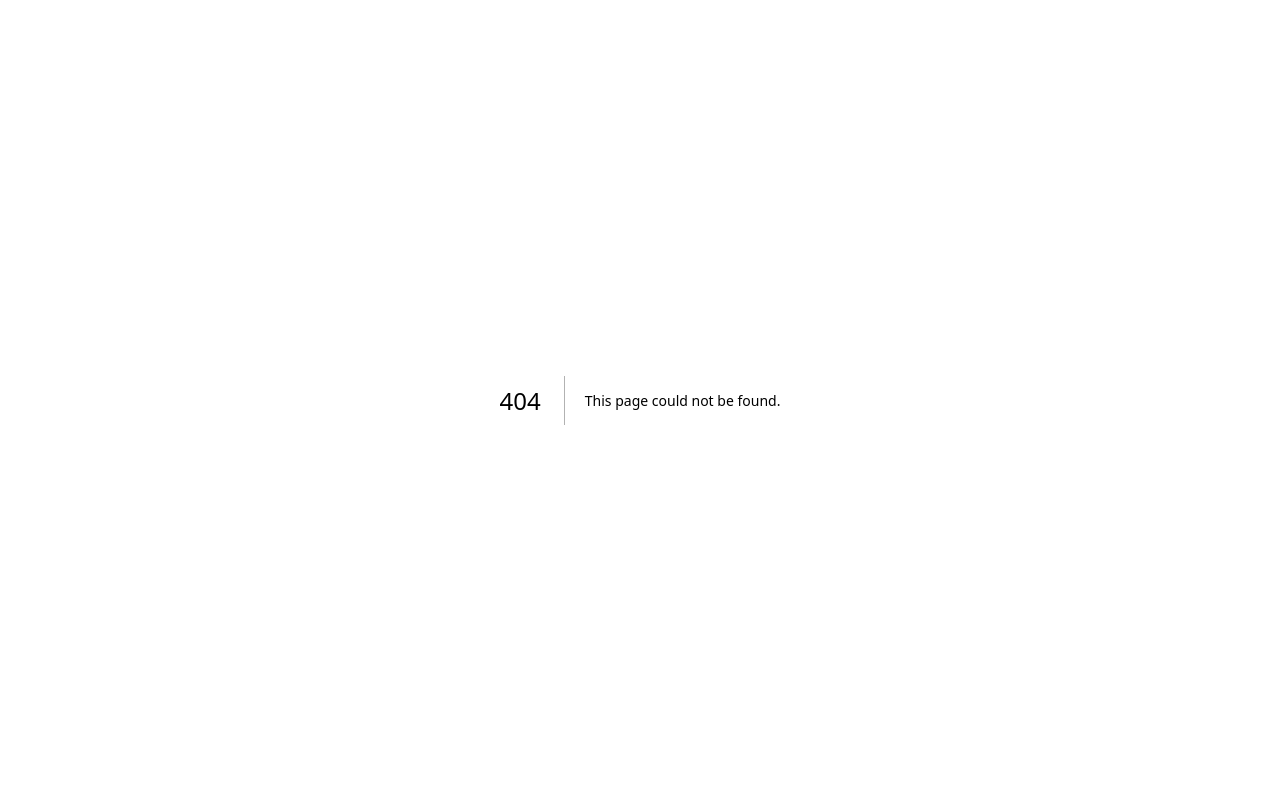
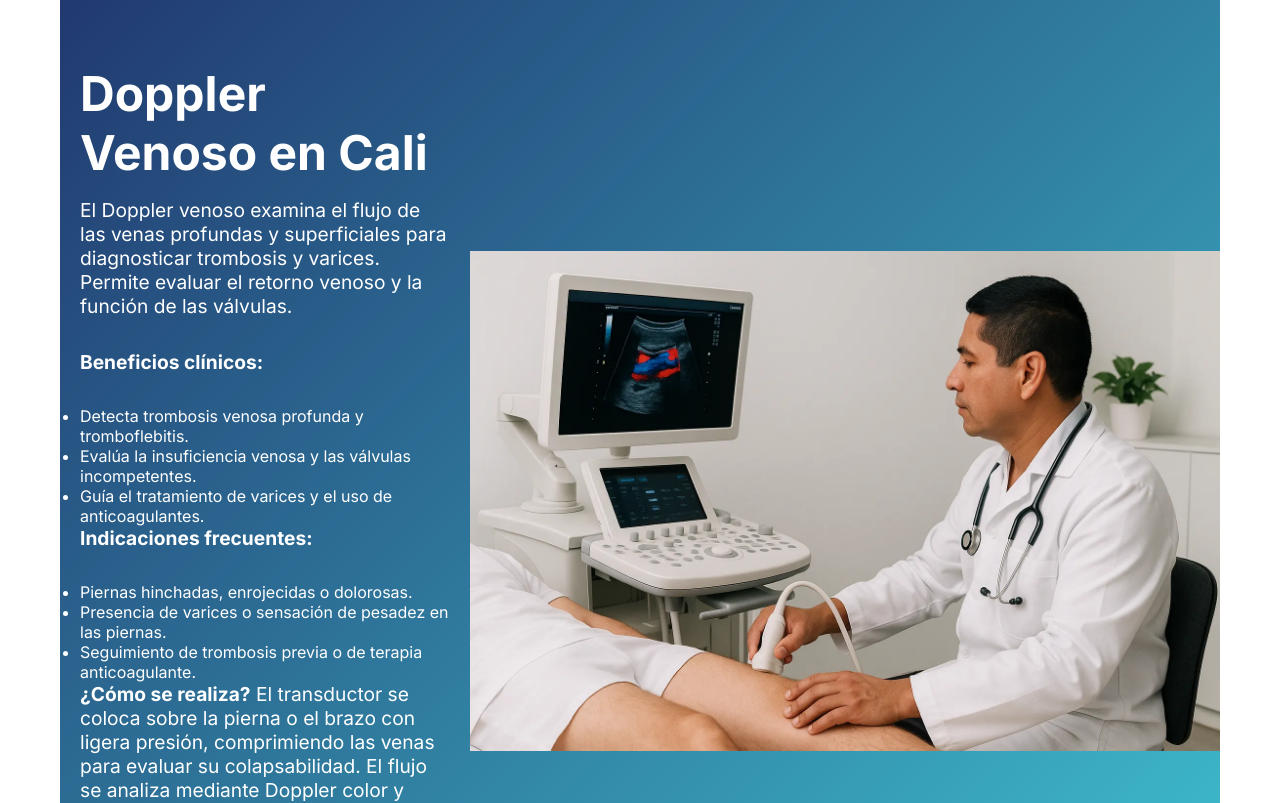
Before and after one commit to gstvgrc/verasalud-website, a Next.js app: page /servicios/ecografias/doppler/venoso in a window 1280 px wide. Before the commit this address had no page. Shown: the top 803 px of the page. Built offline with nearby package versions, Linux system fonts and the light colour scheme.

Commit message:
feat: add doppler venoso page

```diff
--- /dev/null
+++ b/app/servicios/ecografias/doppler/venoso/page.js
@@ -0,0 +1,79 @@
+import Image from 'next/image'
+import ContactForm from '../../../../components/ContactForm'
+import styles from '../../../../Home.module.css'
+import Link from 'next/link'
+
+export const metadata = {
+  title: 'Doppler Venoso en Cali | VeraSalud',
+  description: 'Ecografía Doppler de venas para detectar trombosis y evaluar insuficiencia venosa.',
+  keywords: ['doppler venoso cali', 'ecografia doppler venas', 'ultrasonido venoso'],
+  alternates: { canonical: 'https://verasalud.com/servicios/ecografias/doppler/venoso' },
+  openGraph: {
+    title: 'Doppler Venoso en Cali | VeraSalud',
+    description: 'Ecografía Doppler de venas para detectar trombosis y evaluar insuficiencia venosa.',
+    url: 'https://verasalud.com/servicios/ecografias/doppler/venoso',
+    images: [
+      { url: '/ecografia-doppler-venoso-verasalud-cali.webp', width: 1200, height: 630, alt: 'Doppler venoso en VeraSalud' }
+    ],
+    locale: 'es_CO',
+    type: 'article'
+  },
+  twitter: {
+    card: 'summary_large_image',
+    title: 'Doppler Venoso en Cali | VeraSalud',
+    description: 'Ecografía Doppler de venas para detectar trombosis y evaluar insuficiencia venosa.'
+  }
+}
+
+export default function Page() {
+  const jsonLd = {
+    '@context': 'https://schema.org',
+    '@type': 'MedicalProcedure',
+    name: 'Doppler Venoso en Cali',
+    description: 'Ecografía Doppler de venas para detectar trombosis y evaluar insuficiencia venosa.',
+    url: 'https://verasalud.com/servicios/ecografias/doppler/venoso',
+    image: 'https://verasalud.com/ecografia-doppler-venoso-verasalud-cali.webp'
+  }
+
+  return (
+    <main className={`${styles.container} dark-fix`}>
+      <script type="application/ld+json" dangerouslySetInnerHTML={{ __html: JSON.stringify(jsonLd) }} />
+      <section className={styles.hero}>
+        <div className={styles.heroContent}>
+          <h1>Doppler Venoso en Cali</h1>
+          <p>El Doppler venoso examina el flujo de las venas profundas y superficiales para diagnosticar trombosis y varices. Permite evaluar el retorno venoso y la función de las válvulas.</p>
+          <p><strong>Beneficios clínicos:</strong></p>
+          <ul>
+                <li>Detecta trombosis venosa profunda y tromboflebitis.</li>
+                <li>Evalúa la insuficiencia venosa y las válvulas incompetentes.</li>
+                <li>Guía el tratamiento de varices y el uso de anticoagulantes.</li>
+          </ul>
+          <p><strong>Indicaciones frecuentes:</strong></p>
+          <ul>
+                <li>Piernas hinchadas, enrojecidas o dolorosas.</li>
+                <li>Presencia de varices o sensación de pesadez en las piernas.</li>
+                <li>Seguimiento de trombosis previa o de terapia anticoagulante.</li>
+          </ul>
+          <p><strong>¿Cómo se realiza?</strong> El transductor se coloca sobre la pierna o el brazo con ligera presión, comprimiendo las venas para evaluar su colapsabilidad. El flujo se analiza mediante Doppler color y espectral.</p>
+          <p><strong>Agenda tu cita hoy mismo en Cali con nuestro equipo médico.</strong></p>
+        </div>
+        <Image
+          src='/ecografia-doppler-venoso-verasalud-cali.webp'
+          alt='Doppler venoso en VeraSalud'
+          width={800}
+          height={500}
+          sizes="(max-width: 768px) 100vw, 800px"
+          priority
+        />
+      </section>
+      <section className={styles.contact}>
+        <div className={styles.container}>
+          <ContactForm />
+          <p style={{ marginTop: '2rem' }}>
+            <Link href="/">Volver al inicio</Link>
+          </p>
+        </div>
+      </section>
+    </main>
+  )
+}
```
